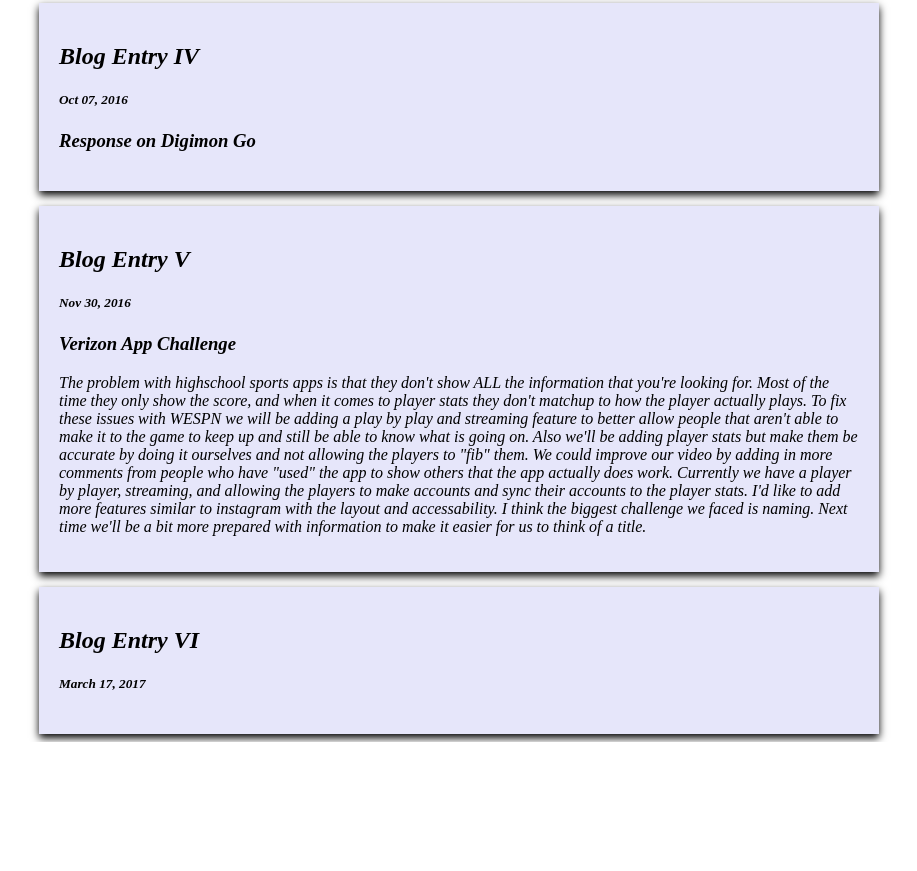
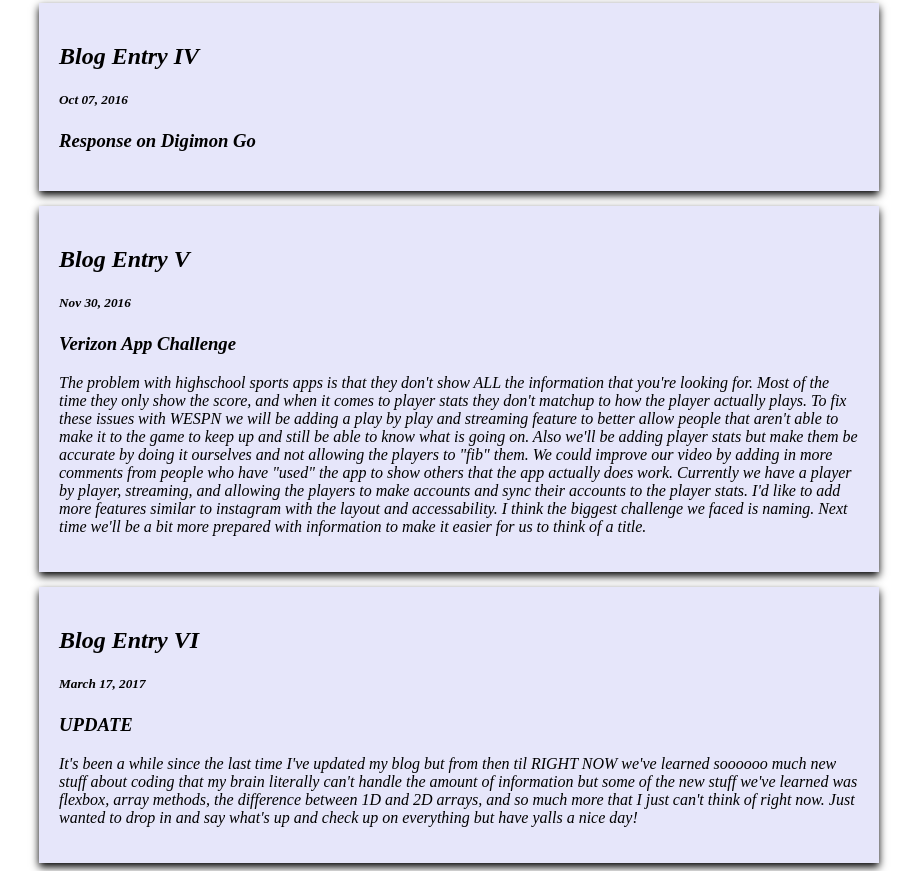
Before and after one commit to ImTeqoo/Blog, a plain HTML site: page index.html in a window 1280 px wide. Shown: the part 1008-1879 px from the top of the page, without its empty margins (181-1098 px from the left). Before the commit the page ends 1750 px from the top, so only its background shows below. Drawn offline with Linux system fonts and the light colour scheme.

Commit message:
Add files via upload

```diff
--- a/index.html
+++ b/index.html
@@ -67,7 +67,8 @@
           <div id="sixth" class="rabbit">
             <h2><b>Blog Entry VI</b></h2>
             <h5><i>March 17, 2017</i></h5>
-            <p><b><h3></h3></b></p>
+            <p><b><h3>UPDATE</h3></b></p>
+            <p>It's been a while since the last time I've updated my blog but from then til RIGHT NOW we've learned soooooo much new stuff about coding that my brain literally can't handle the amount of information but some of the new stuff we've learned was flexbox, array methods, the difference between 1D and 2D arrays, and so much more that I just can't think of right now. Just wanted to drop in and say what's up and check up on everything but have yalls a nice day!</p>
           </div>
         </div>
     </body>
```
